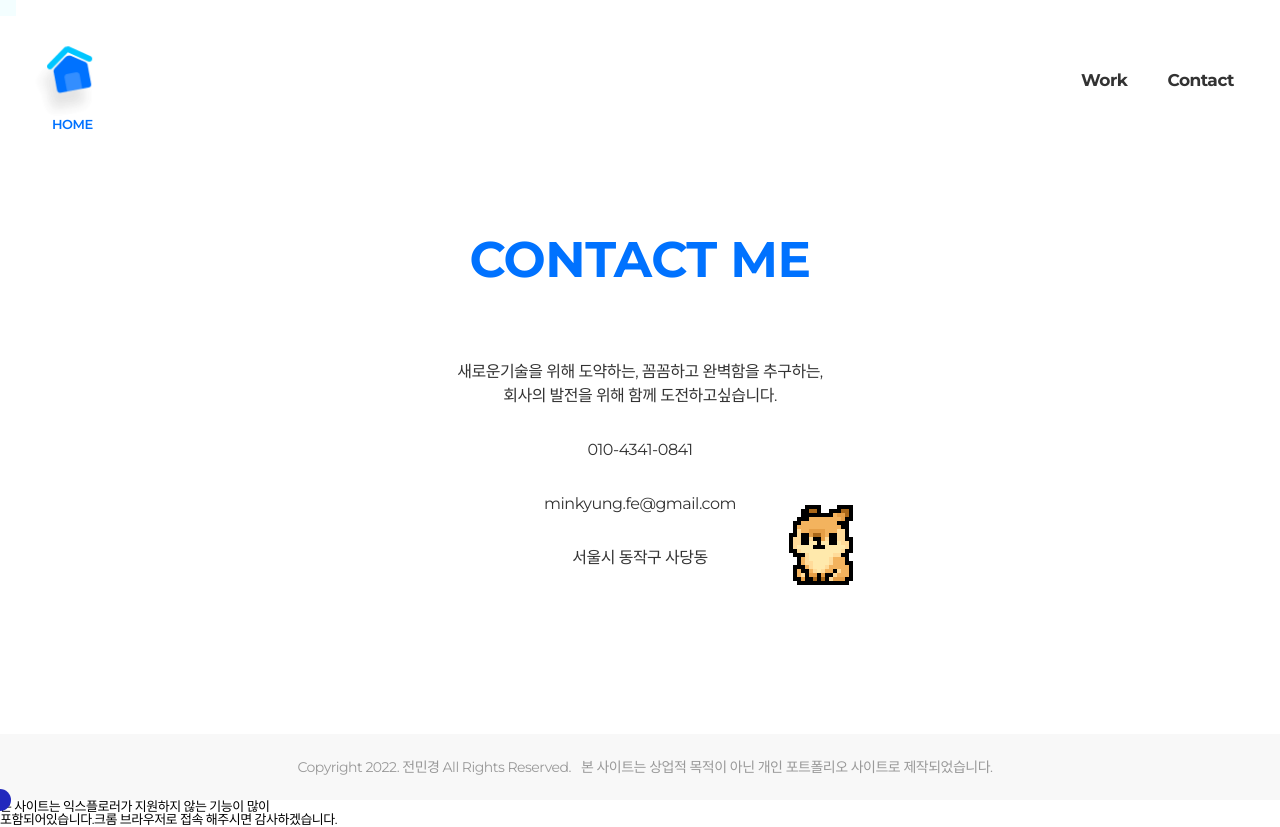
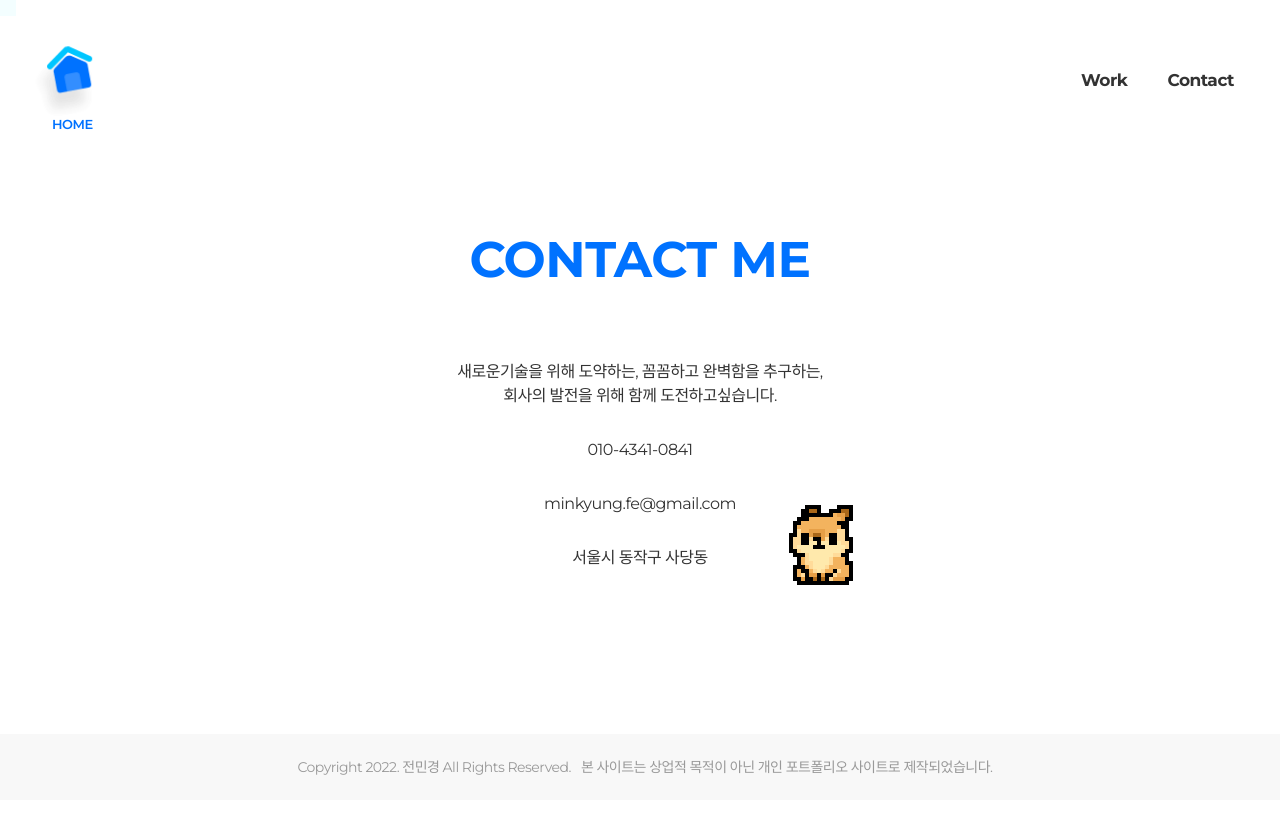
Before and after one commit to minkyung-fe/portfolio, a React (Create React App) app: page /contact in a window 1280 px wide. After the commit the page ends 800 px from the top, so only its background shows below. Built offline with nearby package versions, Linux system fonts and the light colour scheme.

Commit message:
ie체크 삭제

```diff
--- a/src/components/Footer.jsx
+++ b/src/components/Footer.jsx
@@ -1,3 +1,5 @@
+import React from "react";
+
 function Footer() {
   return (
     <>
@@ -10,14 +12,6 @@ function Footer() {
           </p>
         </div>
       </footer>
-      <div className="site-cursor"></div>
-      <div className="ie-txt">
-        <p>
-          본 사이트는 익스플로러가 지원하지 않는 기능이 많이
-          <br />
-          포함되어있습니다.크롬 브라우저로 접속 해주시면 감사하겠습니다.
-        </p>
-      </div>
     </>
   );
 }
```
Also changed, not shown: src/assets/images/ie_img.png (deleted).
